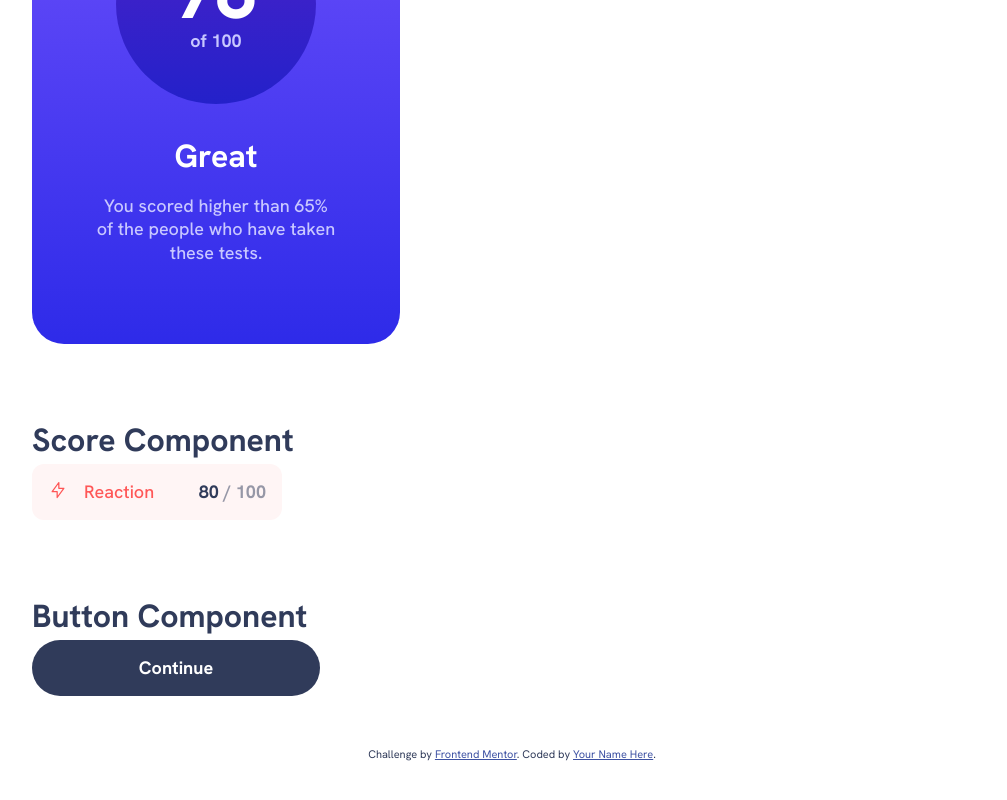
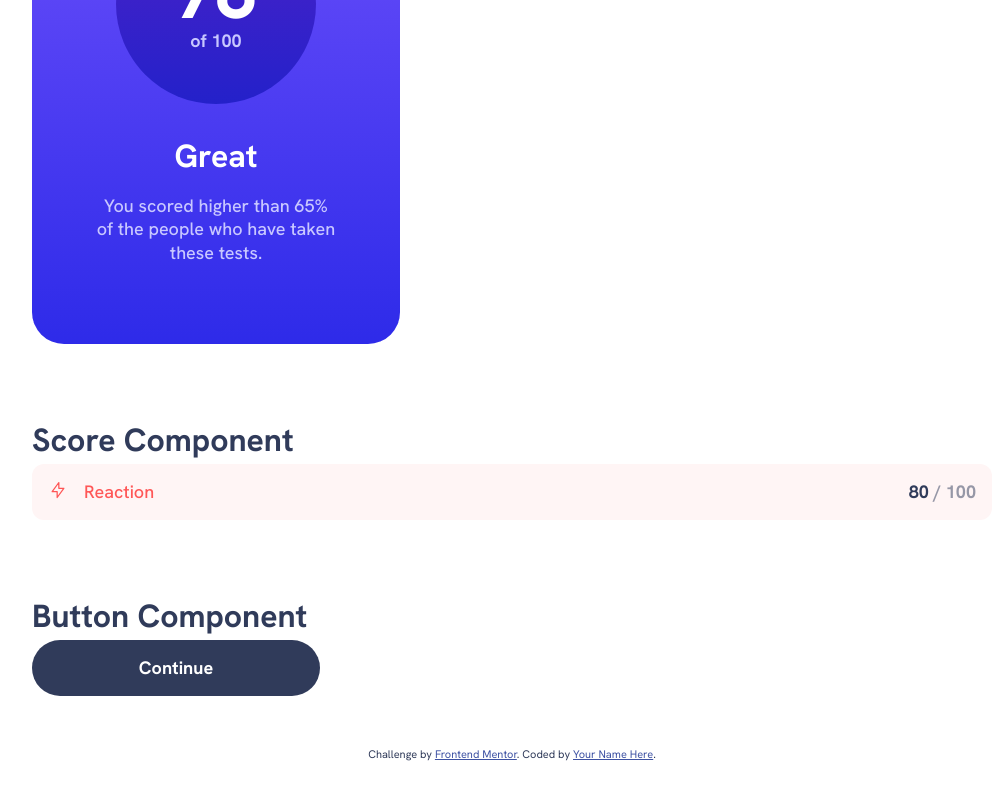
Before and after one commit to takahashiyb/results-summary-component, a Vue app: page / in a window 1280 px wide. Shown: the part 6283-7083 px from the top of the page, without its empty margins (128-1135 px from the left). Built offline with nearby package versions, Linux system fonts and the light colour scheme.

Commit message:
Add color depending on category. Change display flex to grid and remove unnecessary parts.

```diff
--- a/src/components/SingleScore.vue
+++ b/src/components/SingleScore.vue
@@ -20,8 +20,9 @@
 
 <style scoped>
   .single-score-form {
-    display: flex;
-    width: 250px;
+    display: grid;
+    grid-template-columns: max-content auto max-content;
+
     gap: var(--spacing-0200);
 
     padding: var(--spacing-0200);
@@ -34,10 +35,23 @@
     color: hsl(var(--red-400-color));
   }
 
+  .memory {
+    background-color: hsl(var(--yellow-050-color));
+    color: hsl(var(--yellow-800-color));
+  }
+
+  .verbal {
+    background-color: hsl(var(--green-050-color));
+    color: hsl(var(--green-500-color));
+  }
+
+  .visual {
+    background-color: hsl(var(--blue-050-color));
+    color: hsl(var(--blue-800-color));
+  }
+
   .category {
     font: var(--font-preset-5-m);
-
-    flex: 1;
   }
 
   .actual {
```
